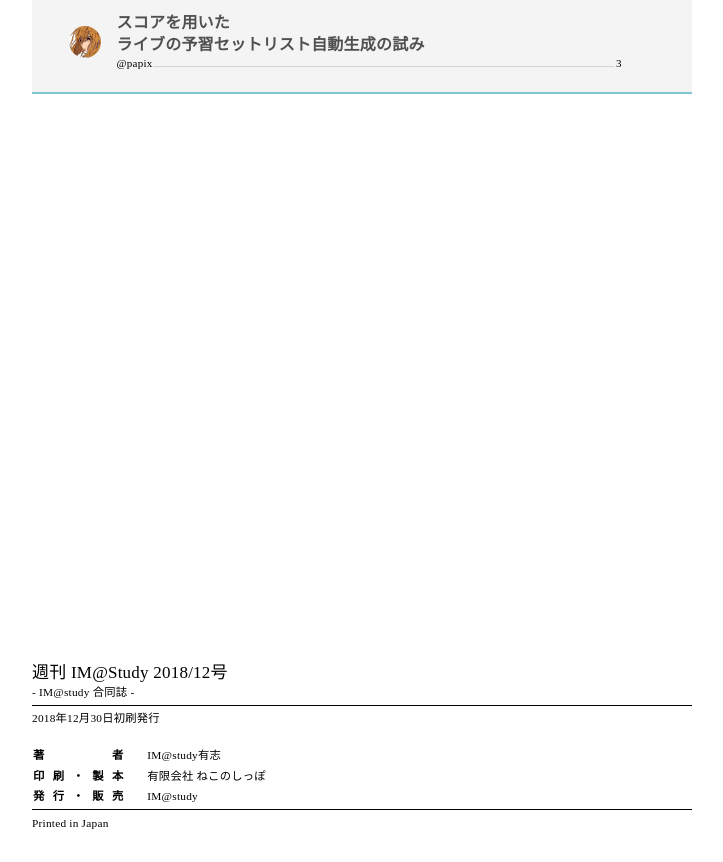
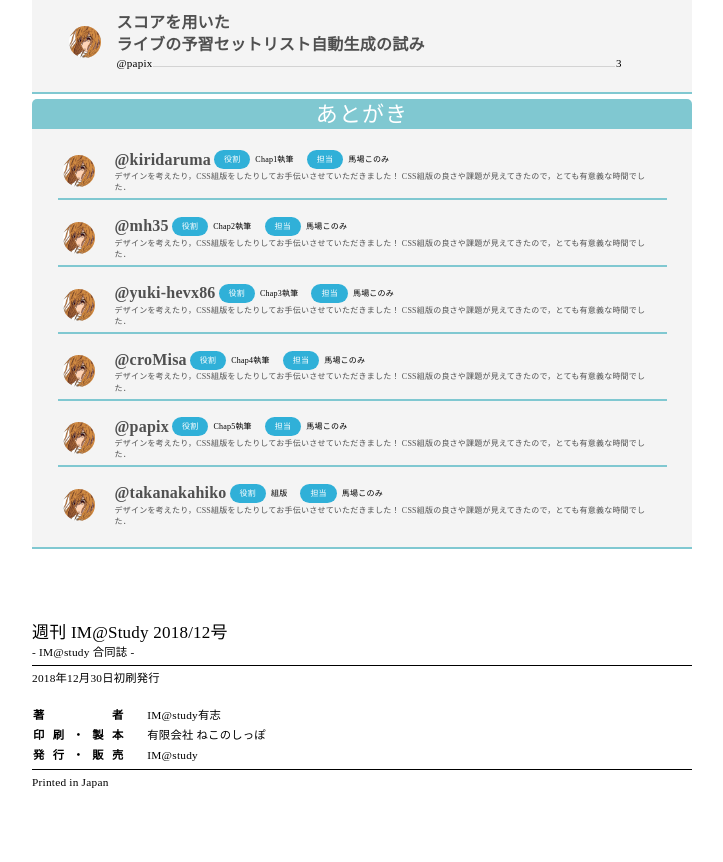
Before and after one commit to imas/imasbook, a website: page templates/index.html in a window 1280 px wide. Shown: the part 584-1446 px from the top of the page, without its empty margins (278-1001 px from the left). After the commit the page ends 1405 px from the top, so only its background shows below. Drawn offline with Linux system fonts and the light colour scheme; a web font is replaced by a local one.

Commit message:
add atogaki

```diff
--- /dev/null
+++ b/templates/assets/css/atogaki.css
@@ -0,0 +1,113 @@
+.atogaki{
+  position: relative;
+  border-top: solid 2px #80c8d1;
+  border-bottom: solid 2px #80c8d1;
+  background: #f4f4f4;
+  line-height: 1.4;
+  padding: 0.4em 0.5em;
+  margin: 3em 0 0.5em;
+}
+
+.atogaki:after {
+  text-align: center;
+  position: absolute;
+  content: 'あとがき';
+  background: #80c8d1;
+  color: #fff;
+  bottom: 100%;
+  border-radius: 5px 5px 0 0;
+  padding: 5px 7px 3px;
+  font-size: 2em;
+  line-height: 1;
+  letter-spacing: 0.05em;
+  left: 0;
+  right: 0;
+  margin: auto;
+}
+
+.atogaki h1{
+  text-align:center;
+  margin: 0;
+  font-weight: 900;
+  font-size: 20px;
+}
+
+.atogaki_item {
+  display: flex;
+  margin: 10px 20px;
+  padding: 5px;
+  border-bottom: solid 2px #80c8d1;
+}
+
+.atogaki_item:last-child{
+  border-bottom: none;
+}
+
+.atogaki_item *{
+  margin: 0;
+  padding: 0;
+  border: 0;
+  font-size: 100%;
+  font: inherit;
+}
+
+.atogaki_item .image {
+  display: flex;
+  flex-direction: column;
+  justify-content: center;
+  flex: 0 0 32px;
+  width: 32px;
+}
+
+.atogaki_item .avatar {
+  vertical-align: bottom;
+  border-radius: 50%;
+  width: 32px;
+  height: 32px;
+}
+
+.atogaki_item .text {
+  flex: 1 1 100%;
+  margin-left: 20px;
+}
+
+.atogaki_item .name {
+  line-height: 1.4;
+  color: #505050;
+  font-size: 16px;
+  font-weight: bold;
+}
+
+.atogaki_item .comment {
+  color: #505050;
+  font-size: 8px;
+}
+
+.atogaki_item .info *{
+  vertical-align: middle;
+}
+
+.atogaki_item .label {
+  margin: 10px 0px;
+  margin-right: 10px;
+  font-size: 8px;
+}
+
+.atogaki_item .label:before {
+  width: 50px;
+  margin: 0px 5px 5px 0;
+  padding:5px 10px;
+  border-radius: 20px;
+  background: #30b0d8;
+  color: #fff;
+  text-align: center;
+  z-index: 1;
+}
+
+.atogaki_item .role:before {
+  content: "役割";
+}
+
+.atogaki_item .tantou:before {
+  content: "担当";
+}
--- a/templates/assets/css/okuduke.css
+++ b/templates/assets/css/okuduke.css
@@ -8,17 +8,16 @@
     font-variant-caps: normal;
     text-align: justify;
     break-after: page;
-    break-before: page;
     margin-top: auto;
     display: flex;
     flex-direction: column;
-    height: 100%;
     break-inside: avoid;
-    unicode-bidi: normal
+    unicode-bidi: normal;
+    margin-top: 40px;
 }
 
 .okuduke header{
-    margin-top: 140mm; display: block; unicode-bidi: normal;
+    display: block; unicode-bidi: normal;
 }
 
 .okuduke header h1{
--- a/templates/index.html
+++ b/templates/index.html
@@ -13,10 +13,11 @@
   <link rel="stylesheet" href="assets/css/head.css">
   <link rel="stylesheet" href="assets/css/toc.css">
   <link rel="stylesheet" href="assets/css/okuduke.css">
+  <link rel="stylesheet" href="assets/css/atogaki.css">
 </head>
 
 <body>
-  <div class="firstpage">
+  <section class="firstpage">
     <h2>IM@study 合同誌</h2>
     <h1>週刊</h1>
     <h1>IM@Study <small>2018/12号</small></h1>
@@ -30,69 +31,167 @@
           <p>IM@study</p>
         </div>
     </div>
-  </div>
-  <div class="TOC">
+  </section>
+  <section class="TOC">
     <ul>
       <li>
         <div class="index_item">
           <figure class="image">
-            <img alt='icon' src='assets/img/takanakahiko.jpg' class='avatar'/>
+            <img alt='icon' src='assets/img/takanakahiko.jpg' class='avatar'/><!--TODO:変更-->
           </figure>
           <div class="text">
             <h2>アイマス楽曲を歌詞解析してみた話<br><span class="right">～輝きの向こう側に見えたもの～</span></h2>
-            <p class="author">@kiridaruma</p><span class='page'>3</span><!-- ページ修正 -->
+            <p class="author">@kiridaruma</p><span class='page'>3</span><!-- TODO:ページ修正 -->
           </div>
         </div>
       </li>
       <li>
         <div class="index_item">
           <figure class="image">
-            <img alt='icon' src='assets/img/takanakahiko.jpg' class='avatar'/>
+            <img alt='icon' src='assets/img/takanakahiko.jpg' class='avatar'/><!--TODO:変更-->
           </figure>
           <div class="text">
             <h2>アイドルと学ぶホームページの作り方</h2>
-            <p class="author">@mh35</p><span class='page'>3</span><!-- ページ修正 -->
+            <p class="author">@mh35</p><span class='page'>3</span><!-- TODO:ページ修正 -->
           </div>
         </div>
       </li>
       <li>
         <div class="index_item">
           <figure class="image">
-            <img alt='icon' src='assets/img/takanakahiko.jpg' class='avatar'/>
+            <img alt='icon' src='assets/img/takanakahiko.jpg' class='avatar'/><!--TODO:変更-->
           </figure>
           <div class="text">
             <h2>李衣菜チャンの<br><span class="right">ヘッドホンアンプをつくるにゃ！</span></h2>
-            <p class="author">@yuki-hevx86</p><span class='page'>3</span><!-- ページ修正 -->
+            <p class="author">@yuki-hevx86</p><span class='page'>3</span><!-- TODO:ページ修正 -->
           </div>
         </div>
       </li>
       <li>
         <div class="index_item">
           <figure class="image">
-            <img alt='icon' src='assets/img/takanakahiko.jpg' class='avatar'/>
+            <img alt='icon' src='assets/img/takanakahiko.jpg' class='avatar'/><!--TODO:変更-->
           </figure>
           <div class="text">
             <h2>im@sparql入門</h2>
-            <p class="author">@croMisa</p><span class='page'>3</span><!-- ページ修正 -->
+            <p class="author">@croMisa</p><span class='page'>3</span><!-- TODO:ページ修正 -->
           </div>
         </div>
       </li>
       <li>
         <div class="index_item">
           <figure class="image">
-            <img alt='icon' src='assets/img/takanakahiko.jpg' class='avatar'/>
+            <img alt='icon' src='assets/img/takanakahiko.jpg' class='avatar'/><!--TODO:変更-->
           </figure>
           <div class="text">
             <h2>スコアを用いた<br><span class="right">ライブの予習セットリスト自動生成の試み</span></h2>
-            <p class="author">@papix</p><span class='page'>3</span>
+            <p class="author">@papix</p><span class='page'>3</span><!-- TODO:ページ修正 -->
           </div>
         </div>
       </li>
 
     </ul>
-  </div>
+  </section>
   <!-- build:section recursive views -->
   <!-- /build -->
+  <section class="atogaki">
+    <div class="atogaki_item">
+      <figure class="image">
+        <img alt='icon' src='assets/img/takanakahiko.jpg' class='avatar'/>
+      </figure>
+      <div class="text">
+        <p class="info">
+          <span class="name">@kiridaruma</span>
+          <span class="role label">Chap1執筆</span>
+          <span class="tantou label">馬場このみ</span><!--TODO:変更-->
+        </p>
+        <p class="comment"><!--TODO:変更-->
+          デザインを考えたり，CSS組版をしたりしてお手伝いさせていただきました！
+          CSS組版の良さや課題が見えてきたので，とても有意義な時間でした．
+        </p>
+      </div>
+    </div>
+    <div class="atogaki_item">
+      <figure class="image">
+        <img alt='icon' src='assets/img/takanakahiko.jpg' class='avatar'/>
+      </figure>
+      <div class="text">
+        <p class="info">
+          <span class="name">@mh35</span>
+          <span class="role label">Chap2執筆</span>
+          <span class="tantou label">馬場このみ</span><!--TODO:変更-->
+        </p>
+        <p class="comment"><!--TODO:変更-->
+          デザインを考えたり，CSS組版をしたりしてお手伝いさせていただきました！
+          CSS組版の良さや課題が見えてきたので，とても有意義な時間でした．
+        </p>
+      </div>
+    </div>
+    <div class="atogaki_item">
+      <figure class="image">
+        <img alt='icon' src='assets/img/takanakahiko.jpg' class='avatar'/>
+      </figure>
+      <div class="text">
+        <p class="info">
+          <span class="name">@yuki-hevx86</span>
+          <span class="role label">Chap3執筆</span>
+          <span class="tantou label">馬場このみ</span><!--TODO:変更-->
+        </p>
+        <p class="comment"><!--TODO:変更-->
+          デザインを考えたり，CSS組版をしたりしてお手伝いさせていただきました！
+          CSS組版の良さや課題が見えてきたので，とても有意義な時間でした．
+        </p>
+      </div>
+    </div>
+    <div class="atogaki_item">
+      <figure class="image">
+        <img alt='icon' src='assets/img/takanakahiko.jpg' class='avatar'/>
+      </figure>
+      <div class="text">
+        <p class="info">
+          <span class="name">@croMisa</span>
+          <span class="role label">Chap4執筆</span>
+          <span class="tantou label">馬場このみ</span><!--TODO:変更-->
+        </p>
+        <p class="comment"><!--TODO:変更-->
+          デザインを考えたり，CSS組版をしたりしてお手伝いさせていただきました！
+          CSS組版の良さや課題が見えてきたので，とても有意義な時間でした．
+        </p>
+      </div>
+    </div>
+    <div class="atogaki_item">
+      <figure class="image">
+        <img alt='icon' src='assets/img/takanakahiko.jpg' class='avatar'/>
+      </figure>
+      <div class="text">
+        <p class="info">
+          <span class="name">@papix</span>
+          <span class="role label">Chap5執筆</span>
+          <span class="tantou label">馬場このみ</span><!--TODO:変更-->
+        </p>
+        <p class="comment"><!--TODO:変更-->
+          デザインを考えたり，CSS組版をしたりしてお手伝いさせていただきました！
+          CSS組版の良さや課題が見えてきたので，とても有意義な時間でした．
+        </p>
+      </div>
+    </div>
+    <div class="atogaki_item">
+      <figure class="image">
+        <img alt='icon' src='assets/img/takanakahiko.jpg' class='avatar'/>
+      </figure>
+      <div class="text">
+        <p class="info">
+          <span class="name">@takanakahiko</span>
+          <span class="role label">組版</span>
+          <span class="tantou label">馬場このみ</span>
+        </p>
+        <p class="comment">
+          デザインを考えたり，CSS組版をしたりしてお手伝いさせていただきました！
+          CSS組版の良さや課題が見えてきたので，とても有意義な時間でした．
+        </p>
+      </div>
+    </div>
+  </section>
   <section class="okuduke">
     <header>
       <h1>週刊 IM@Study 2018/12号</h1>
```
